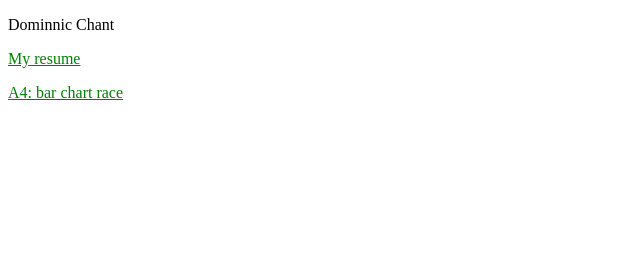
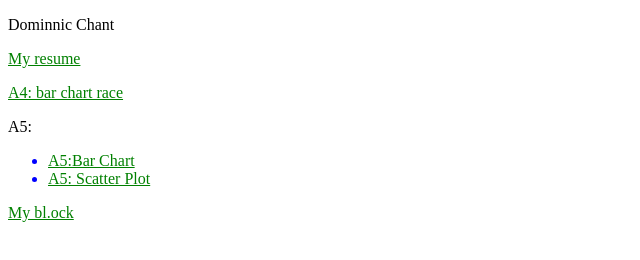
Before and after one commit to djchant/djchant.github.io, a plain HTML site: page index.html in a window 1280 px wide. Shown: the whole page, without its empty margins (0-640 px from the left). Drawn offline with Linux system fonts and the light colour scheme.

Commit message:
Add files via upload

```diff
--- a/index.html
+++ b/index.html
@@ -13,16 +13,14 @@
 	<p> </p>
 	<a href = "https://bl.ocks.org/djchant/8bc5ad854ce5481fe5bff7519cdd3fbc">A4: bar chart race</a>
 
+
 	<!-- <img src = "usf-logo.png" width = "100px"> -->
-
-	<!-- <ul>
-		<li>Python</li>
-		<li>R</li>
-		<li>SQL</li>
-		<li>Java</li>
-		<li>Octave</li>
+	<p>A5:</p>
+	<ul>
+		<li><a href ="https://bl.ocks.org/djchant/784b5dc91df975ce1033cc79dcca6b2c">A5:Bar Chart</a></li>
+		<li><a href = "https://bl.ocks.org/djchant/6e62d4cb428424bd1b3d0ef9da752c01">A5: Scatter Plot</a></li>
 	</ul>
 
-	<a href = "https://bl.ocks.org/djchant/78e1ff7ca856d18f40789ccf57886e97">My bl.ock</a> -->
+	<a href = "https://bl.ocks.org/djchant/78e1ff7ca856d18f40789ccf57886e97">My bl.ock</a>
 </body>
 </html>
```
